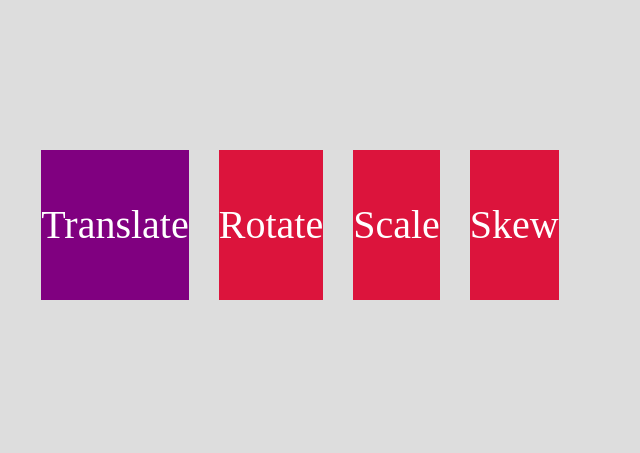
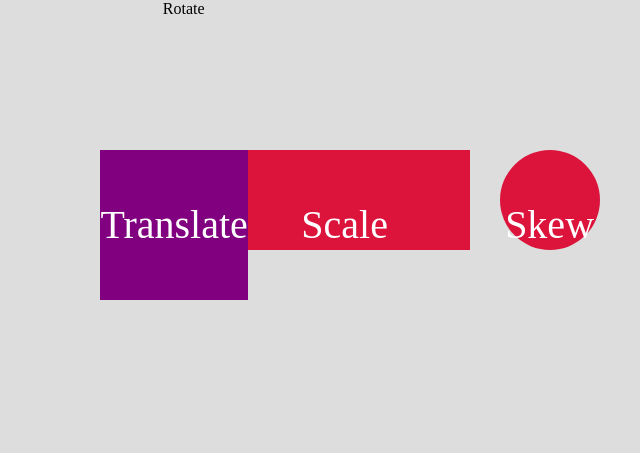
Before and after one commit to Mmontano28/Sesion04_cg_mul_a, a plain HTML site: page Ejercicio2/Ejercicio.html in a window 1280 px wide. Shown: the whole page, without its empty margins (340-980 px from the left). Drawn offline with Linux system fonts and the light colour scheme.

Commit message:
Mateo Montaño Gaona <est.mateo.montano@unimilitar.edu.co>

```diff
--- a/index.txt
+++ b/Ejercicio2/Ejercicio.html
@@ -4,16 +4,16 @@
     <title>Transformaciones con CSS</title>
     <meta charset="UTF-8">
     <meta name="viewport" content="width=device-width, user-scalable=no, initial-scale=1, maximum-scale=1,
-      minium-scale=1">
-        <link rel="stylesheet" href="estilos.css">
+      minimum-scale=1">
+        <link rel="stylesheet" href="estilo2.css">
     </head>
 
     <body>
       <div class="contenedor">
       <div class="caja">Translate</div>
-      <div class="caja">Rotate</div>
-      <div class="caja">Scale</div>
-      <div class="caja">Skew</div>
+      <div class="rombo">Rotate</div>
+      <div class="rectangulo">Scale</div>
+      <div class="circulo">Skew</div>
       </div>
 
    </body>
--- /dev/null
+++ b/Ejercicio2/estilo2.css
@@ -0,0 +1,75 @@
+body {
+ margin: 0;
+ background: #ddd;
+}
+ .contenedor{
+  display: flex;
+  justify-content: center;
+ }
+  .caja{
+    margin: 150px 15px;
+    widht: 150px;
+    height: 150px;
+    background: crimson;
+    color: #fff;
+    font-size:40px;
+    text-align: center;
+    line-height:150px;
+    transition: all 1s;
+}
+.oval {
+     margin: 150px 15px;
+     width: 250px;
+     height: 100px;
+     -moz-border-radius: 50%;
+     -webkit-border-radius: 50%;
+     border-radius: 50%;
+     background: crimson;
+     color: #fff;
+    font-size:40px;
+    text-align: center;
+    line-height:150px;
+    transition: all 1s;
+}
+
+.rectangulo {
+     margin: 150px 15px;
+     width: 250px;
+     height: 100px;
+     background: crimson;
+     color: #fff;
+     font-size:40px;
+     text-align: center;
+     line-height:150px;
+     transition: all 1s;
+}
+.circulo {
+      margin: 150px 15px;
+     width: 100px;
+     height: 100px;
+     -moz-border-radius: 50%;
+     -webkit-border-radius: 50%;
+     border-radius: 50%;
+     background: crimson;
+     color: #fff;
+     font-size:40px;
+     text-align: center;
+     line-height:150px;
+     transition: all 1s;
+}
+ .caja:nth-child(1){
+  background: purple;
+  transform: translateX(100px);
+}
+.caja:nth-child(2){
+  background: purple;
+  transform: rotate(50deg);
+}
+ .caja:nth-child(3){
+  background: purple;
+  transform: scaleX(2);
+}
+.caja:nth-child(4){
+  background: purple;
+  transform: skewX(20deg);
+}
```
Also changed, not shown: Ejercicio1/estilos.css (renamed from estilos.css), Ejercicio1/estilos.txt (renamed from estilos.txt), Ejercicio1/index.html (renamed from index.html), Ejercicio1/index.txt (added), Ejercicio2/Ejercicio.txt (added), Ejercicio2/estilo2.txt (added), Preparacion de la clase.txt (added).
